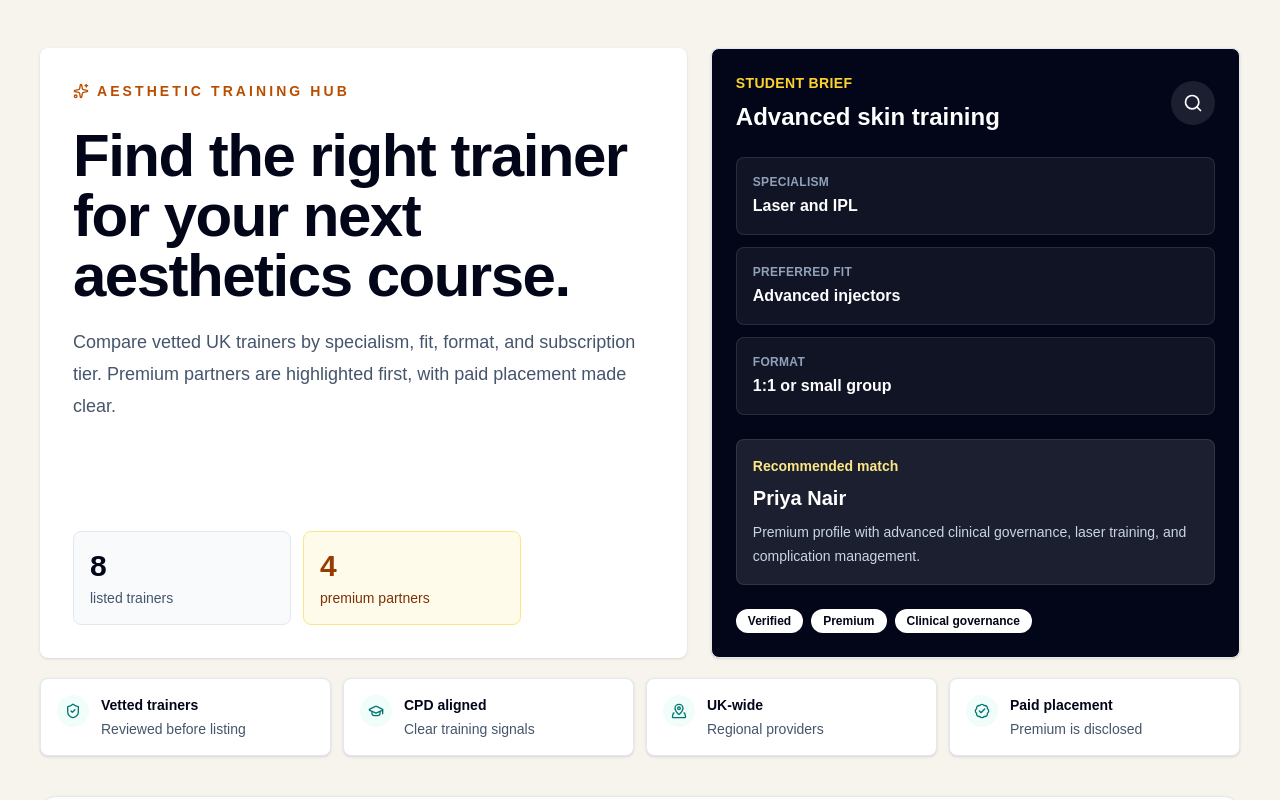
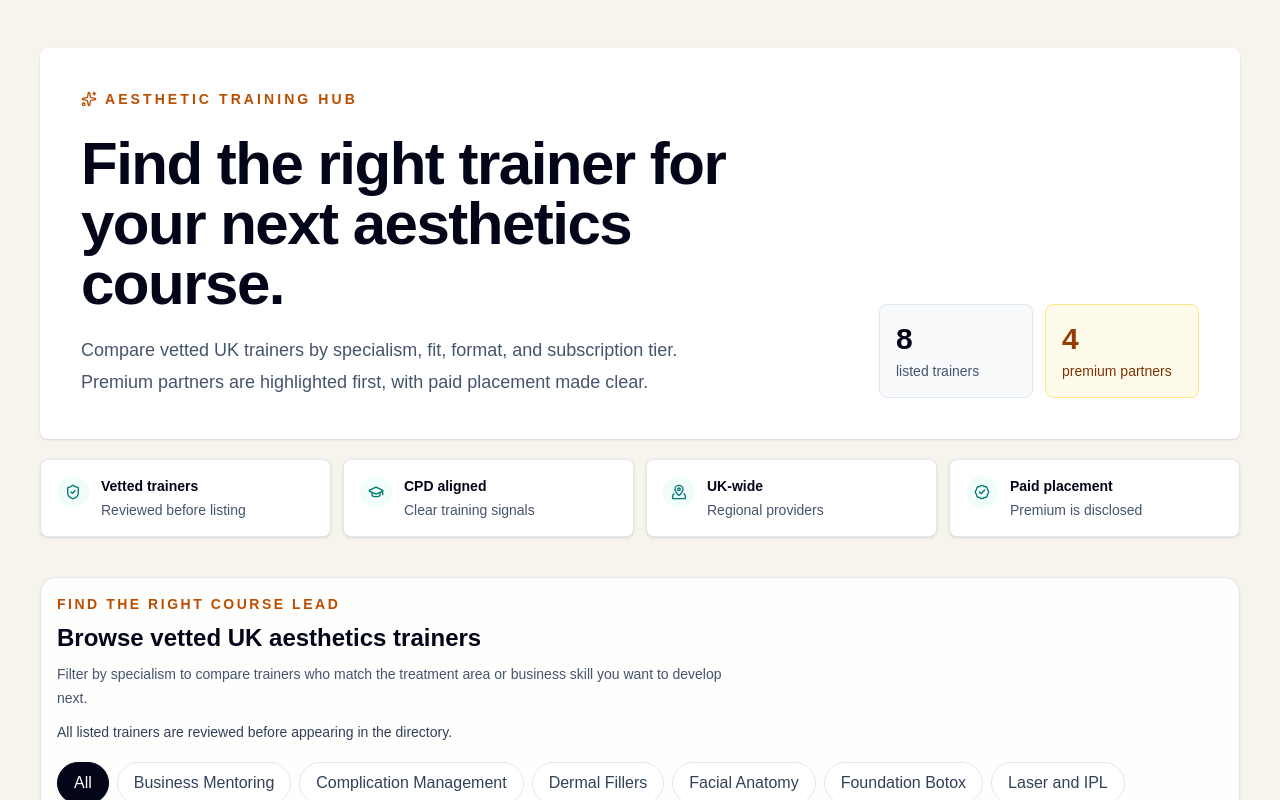
Before and after one commit to ElaiElaiElai1113/AestheticHub, a Next.js app: page / in a window 1280 px wide. Shown: the top 800 px of the page. Built offline with nearby package versions, Linux system fonts and the light colour scheme.

Commit message:
style: remove student brief panel

```diff
--- a/app/page.tsx
+++ b/app/page.tsx
@@ -3,7 +3,6 @@ import {
   BadgeCheck,
   GraduationCap,
   MapPinned,
-  Search,
   ShieldCheck,
   Sparkles,
 } from "lucide-react";
@@ -44,8 +43,8 @@ export default function Home() {
       id="main-content"
     >
       <section className="mx-auto flex w-full max-w-7xl flex-col px-5 py-8 sm:px-8 lg:px-10 lg:py-12">
-        <header className="grid gap-6 lg:grid-cols-[1.1fr_0.9fr] lg:items-stretch">
-          <div className="flex min-h-[420px] flex-col justify-between rounded-lg border border-white/80 bg-white p-6 shadow-sm md:p-8">
+        <header className="rounded-lg border border-white/80 bg-white p-6 shadow-sm md:p-8 lg:p-10">
+          <div className="grid gap-8 lg:grid-cols-[1fr_auto] lg:items-end">
             <div>
               <p className="inline-flex items-center gap-2 text-sm font-semibold uppercase tracking-[0.22em] text-amber-700">
                 <Sparkles aria-hidden className="size-4" />
@@ -61,7 +60,7 @@ export default function Home() {
               </p>
             </div>
 
-            <div className="mt-8 grid grid-cols-2 gap-3 sm:max-w-md">
+            <div className="grid grid-cols-2 gap-3 sm:min-w-80">
               <div className="rounded-lg border border-slate-200 bg-slate-50 p-4">
                 <p className="text-3xl font-semibold text-slate-950">
                   {practitionersByTier.length}
@@ -76,53 +75,6 @@ export default function Home() {
               </div>
             </div>
           </div>
-
-          <aside
-            aria-label="Student search preview"
-            className="rounded-lg border border-slate-200 bg-slate-950 p-5 text-white shadow-sm md:p-6"
-          >
-            <div className="flex items-center justify-between gap-4">
-              <div>
-                <p className="text-sm font-semibold uppercase tracking-wide text-amber-300">
-                  Student brief
-                </p>
-                <h2 className="mt-2 text-2xl font-semibold">
-                  Advanced skin training
-                </h2>
-              </div>
-              <div className="rounded-full bg-white/10 p-3">
-                <Search aria-hidden className="size-5" />
-              </div>
-            </div>
-
-            <div className="mt-6 space-y-3">
-              <PreviewRow label="Specialism" value="Laser and IPL" />
-              <PreviewRow label="Preferred fit" value="Advanced injectors" />
-              <PreviewRow label="Format" value="1:1 or small group" />
-            </div>
-
-            <div className="mt-6 rounded-lg border border-white/10 bg-white/10 p-4">
-              <p className="text-sm font-semibold text-amber-200">
-                Recommended match
-              </p>
-              <p className="mt-2 text-xl font-semibold">Priya Nair</p>
-              <p className="mt-2 text-sm leading-6 text-slate-300">
-                Premium profile with advanced clinical governance, laser
-                training, and complication management.
-              </p>
-            </div>
-
-            <div className="mt-6 flex flex-wrap gap-2">
-              {["Verified", "Premium", "Clinical governance"].map((item) => (
-                <span
-                  className="rounded-full bg-white px-3 py-1 text-xs font-semibold text-slate-950"
-                  key={item}
-                >
-                  {item}
-                </span>
-              ))}
-            </div>
-          </aside>
         </header>
 
         <section
@@ -159,14 +111,3 @@ export default function Home() {
     </main>
   );
 }
-
-function PreviewRow({ label, value }: { label: string; value: string }) {
-  return (
-    <div className="rounded-lg border border-white/10 bg-white/[0.06] p-4">
-      <p className="text-xs font-semibold uppercase tracking-wide text-slate-400">
-        {label}
-      </p>
-      <p className="mt-1 font-semibold text-white">{value}</p>
-    </div>
-  );
-}
```
Also changed, not shown: 5 other files (tests, documents, lock files or other folders).
